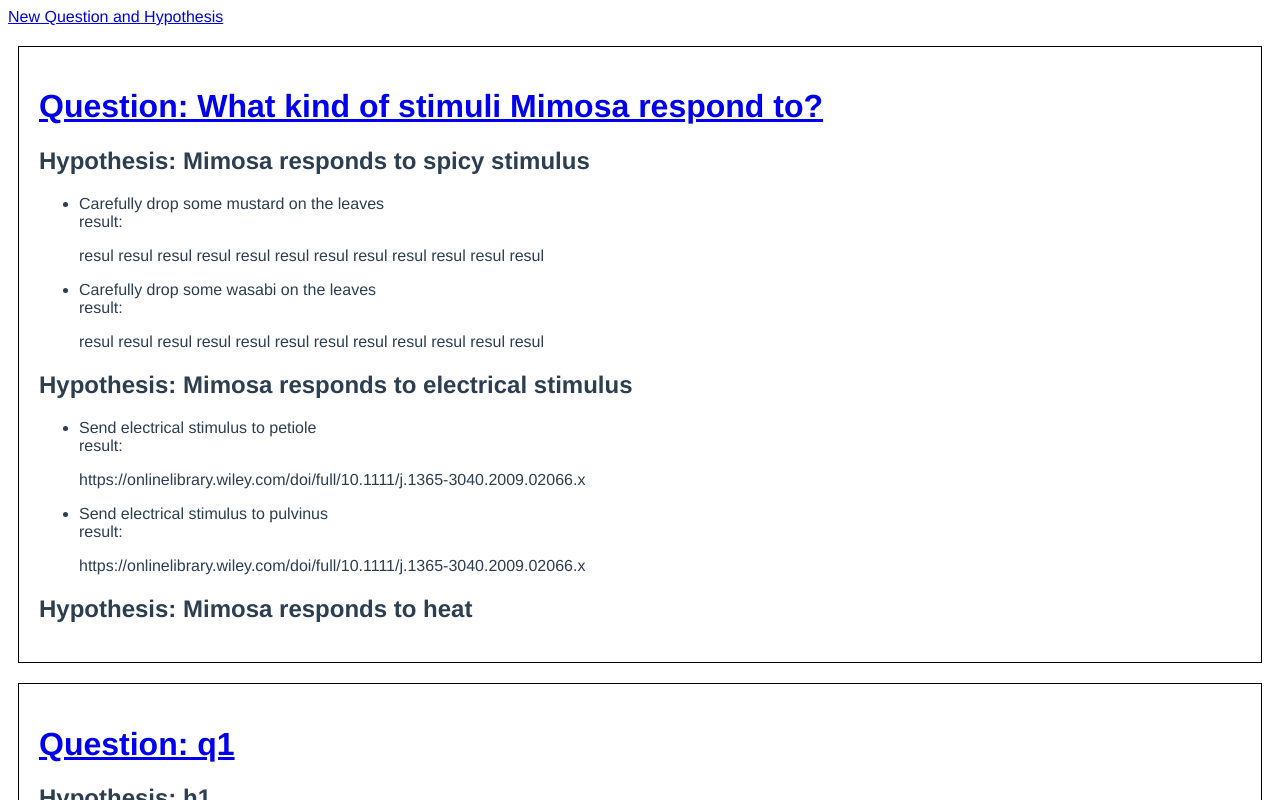
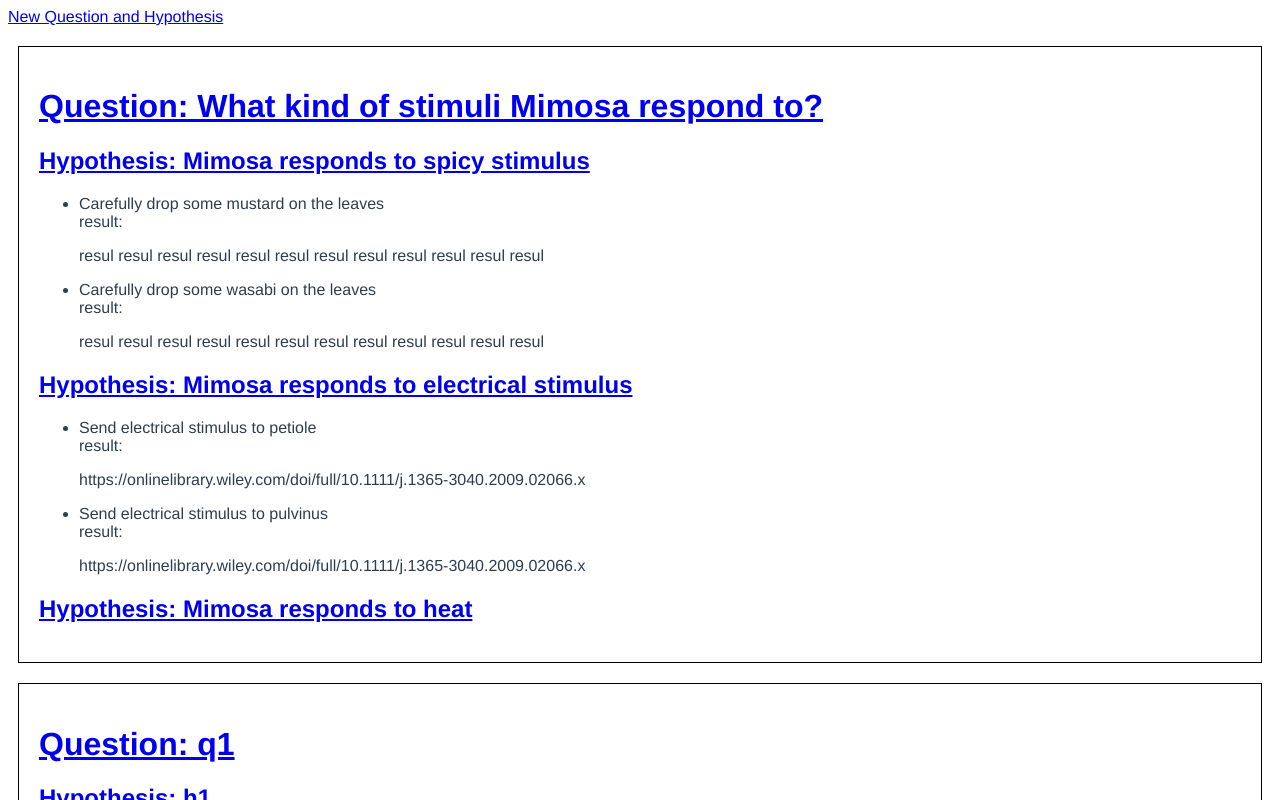
Before and after one commit to LanaSina/mimosa_science, a Vue app: page / in a window 1280 px wide. Shown: the top 800 px of the page. Built offline with nearby package versions, Linux system fonts and the light colour scheme.

Commit message:
add link to hypothesis form

```diff
--- a/src/components/Form.vue
+++ b/src/components/Form.vue
@@ -1,7 +1,7 @@
 <template>
   <div class="hello">
     <p><label>Question:</label> <input v-model="question"></p>
-    <p><label>Hypothisis:</label> <input placeholder="required"></p>
+    <p><label>Hypothesis:</label> <input placeholder="required"></p>
     <h2>Experiment</h2>
     <p><label>Method:</label> <textarea></textarea></p>
     <p><label>Result:</label> <textarea></textarea></p>
--- a/src/components/QuestionList.vue
+++ b/src/components/QuestionList.vue
@@ -7,7 +7,11 @@
         </router-link>
       </h1>
       <template v-for="h in q.hypos">
-        <h2>Hypothesis: {{ h.title }} </h2>
+        <h2>
+          <router-link :to="{ name: 'hypothesis', params: {id: idx} }">
+            Hypothesis: {{ h.title }}
+          </router-link>
+        </h2>
         <ul>
           <template v-for="e in h.experiments">
             <li> {{e.title}} </li>
--- a/src/router.js
+++ b/src/router.js
@@ -25,6 +25,11 @@ export default new Router({
       path: '/question/:id',
       name: 'question',
       component: () => import(/* webpackChunkName: "question" */ './views/Question.vue')
+    },
+     {
+      path: '/hypothesis/:id',
+      name: 'hypothesis',
+      component: () => import(/* webpackChunkName: "question" */ './views/Hypothesis.vue')
     }
   ]
 })
--- /dev/null
+++ b/src/views/Hypothesis.vue
@@ -0,0 +1,17 @@
+<template>
+  <div class="home">
+    <router-link to="/">Home</router-link>
+    <Form hypothesis='bbb'/>
+  </div>
+</template>
+
+<script>
+import Form from '@/components/Form.vue'
+
+export default {
+  name: 'home',
+  components: {
+    Form
+  }
+}
+</script>
```
